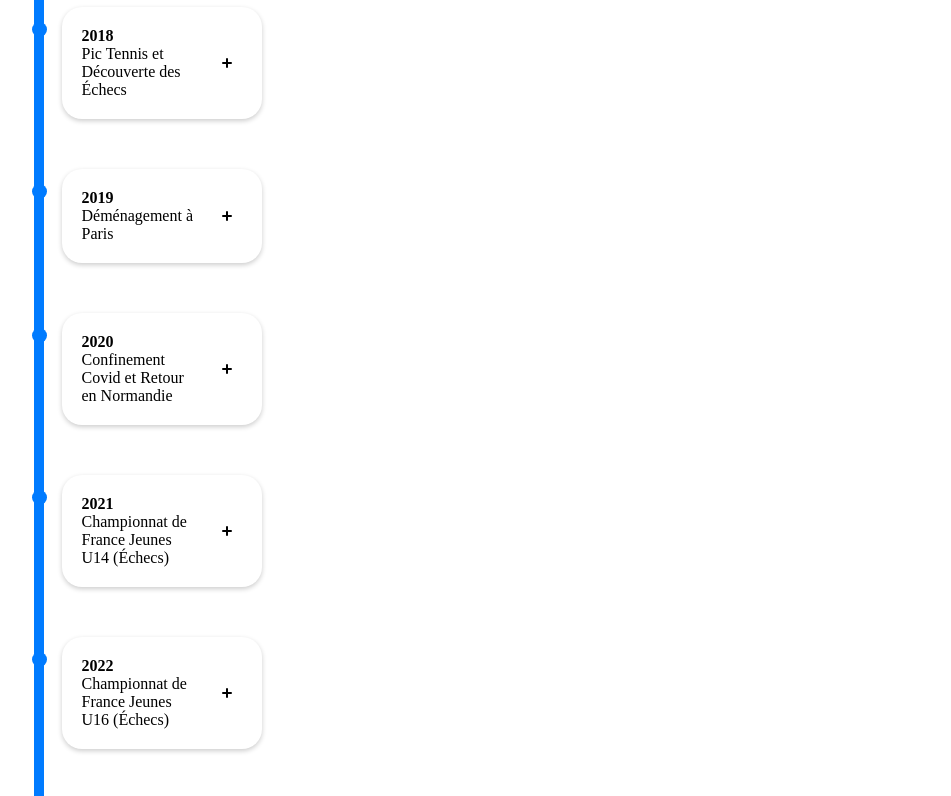
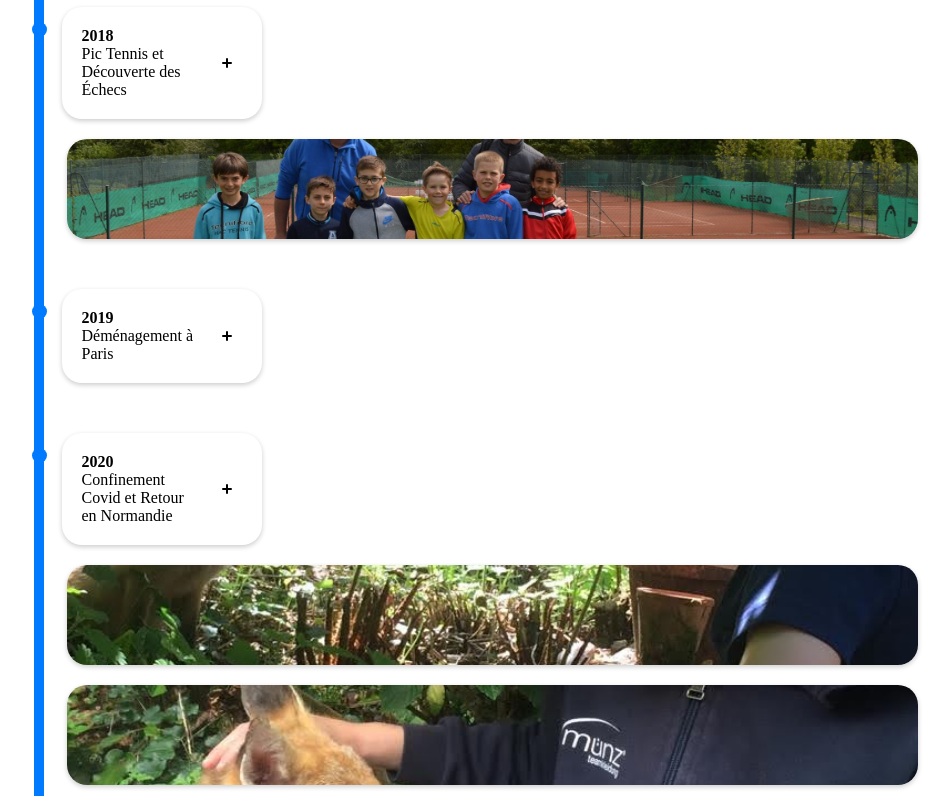
Before and after one commit to mathisboche/me, a plain HTML site: page index.html in a window 1280 px wide. Shown: the part 920-1716 px from the top of the page, without its empty margins (36-987 px from the left). Drawn offline with Linux system fonts and the light colour scheme.

Commit message:
Add files via upload

```diff
--- a/index.html
+++ b/index.html
@@ -81,6 +81,9 @@
                         </div>
                     </div>
                 </div>
+                <div class="timeline-image-bubble" onclick="openModal('modalPic Tennis et Découverte des Échecs')">
+                    <img src="Images\tennis ligue.jpg" alt="Tennis" class="timeline-image">
+                </div>
                 <div class="timeline-item" onclick="openModal('modalDéménagement à Paris')">
                     <div class="timeline-dot"></div>
                     <div class="timeline-bubble">
@@ -106,6 +109,12 @@
                             </div>
                         </div>
                     </div>
+                </div>
+                <div class="timeline-image-bubble" onclick="openModal('modalConfinement Covid et Retour en Normandie')">
+                    <img src="Images\renardeau 1.jpg" alt="Tennis" class="timeline-image">
+                </div>
+                <div class="timeline-image-bubble" onclick="openModal('modalConfinement Covid et Retour en Normandie')">
+                    <img src="Images\renardeau 2.jpg" alt="Tennis" class="timeline-image">
                 </div>
                 <div class="timeline-item" onclick="openModal('modalChampionnat de France Jeunes U14 (Échecs)')">
                     <div class="timeline-dot"></div>
--- a/styles.css
+++ b/styles.css
@@ -309,6 +309,25 @@ nav a:hover {
     pointer-events: none;
 }
 
+.timeline-image-bubble {
+    width: 75%; /* Adjust as necessary */
+    height: 100px; /* Adjust to maintain aspect ratio */
+    border-radius: 20px; /* Circular bubble for image */
+    overflow: hidden;
+    position: relative;
+    left: 30px;
+    box-shadow: 0 2px 5px rgba(0, 0, 0, 0.2);
+    margin-bottom: 50px;
+    margin-top: -30px;
+}
+
+.timeline-image {
+    width: 100%;
+    height: 100%;
+    object-fit: cover; /* Ensures the image covers the bubble area */
+    display: block;
+}
+
 
 
 
@@ -329,7 +348,7 @@ nav a:hover {
 
 .modal-content {
     background-color: #fefefe;
-    margin: 30% auto; /* Centré et 15% depuis le haut */
+    margin: 45% auto; /* Centré et 15% depuis le haut */
     padding: 20px;
     border: 1px solid #888;
     width: 75%; /* Vous pouvez ajuster la largeur si nécessaire */
```
Also changed, not shown: Images/renardeau 1.jpg (added), Images/renardeau 2.jpg (added), Images/tennis ligue.jpg (added).
